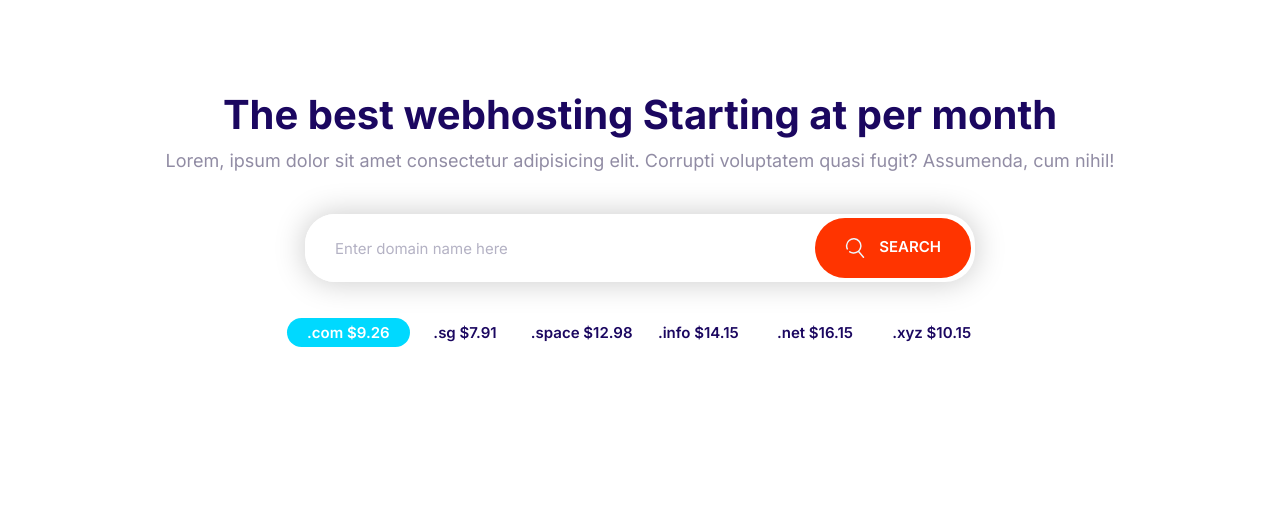
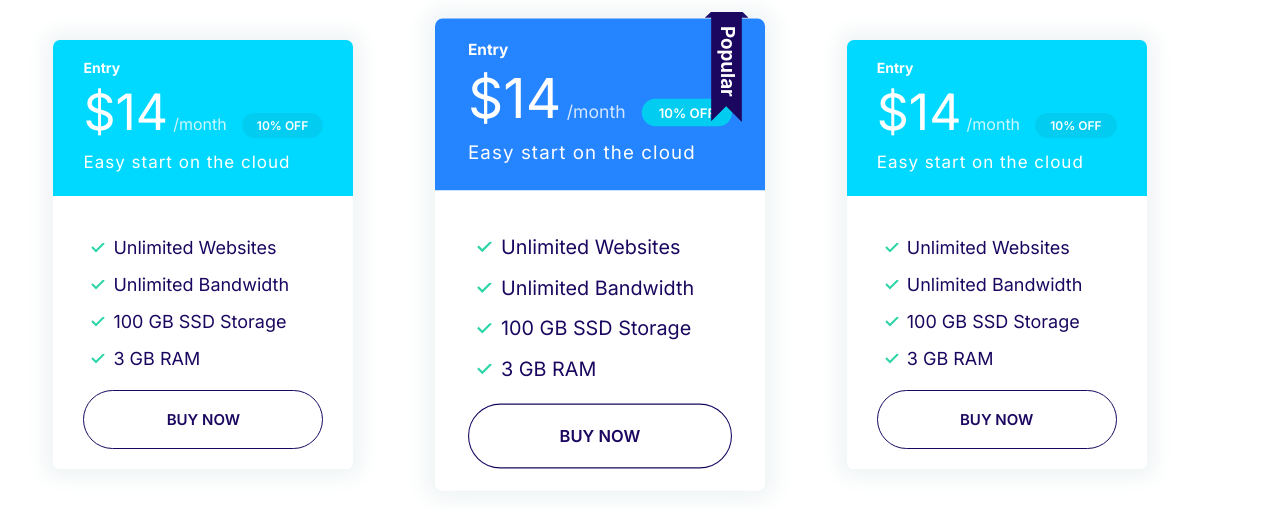
Before and after one commit to erutuzz/First-font-end-exercise-from-Mosh, a plain HTML site: page index.html in a window 1280 px wide. Drawn offline with Linux system fonts and the light colour scheme.

Commit message:
Build the plan-block

```diff
--- a/css/style.css
+++ b/css/style.css
@@ -262,6 +262,7 @@ a {
 .card {
   border-radius: 7px;
   box-shadow: 0 0 20px 10px #f1f5f6;
+  transition: transform 0.3s ease-out;
   /* overflow: hidden; */
 }
 .card .badger {
@@ -285,6 +286,15 @@ a {
 .card--secondary .card__header {
   background-color: var(--color-secondary);
   color: #fff;
+}
+.card--popular {
+  transform: scale(1.1);
+}
+.card:hover {
+  transform: scale(1.05);
+}
+.card--popular:hover {
+  transform: scale(1.15);
 }
 .card--popular .card__header {
   position: relative;
@@ -615,3 +625,13 @@ a {
     white-space: nowrap;
   }
 }
+
+/* plan block */
+.block-plan {
+  margin: 4rem 3rem;
+  gap: 8rem 5rem;
+}
+.block-plan .card {
+  max-width: 500px;
+  margin: 0 auto;
+}
--- a/index.html
+++ b/index.html
@@ -15,31 +15,61 @@
     />
   </head>
   <body>
-    <section class="block container block__domain">
-      <header class="domain__header block__header">
-        <h2>The best webhosting Starting at per month</h2>
-        <p>
-          Lorem, ipsum dolor sit amet consectetur adipisicing elit. Corrupti
-          voluptatem quasi fugit? Assumenda, cum nihil!
-        </p>
-      </header>
-      <div class="input-group domain__input">
-        <input type="text" class="input" placeholder="Enter domain name here" />
-        <button class="btn btn--accent">
-          <svg class="icon icon--accent">
-            <use xlink:href="images/sprite.svg#search"></use>
-          </svg>
-          SEARCH
-        </button>
+    <section class="grid block-plan container grid--1x3">
+      <div class="card card--secondary">
+        <header class="card__header">
+          <h3 class="plan__name">Entry</h3>
+          <span class="plan__billing-price">$14</span>
+          <span class="plan__billing-cycle">/month</span>
+          <span class="badger badger--secondary badger--small">10% OFF</span>
+          <span class="plan__description">Easy start on the cloud</span>
+        </header>
+        <div class="card__body">
+          <ul class="list list--tick">
+            <li class="list__item">Unlimited Websites</li>
+            <li class="list__item">Unlimited Bandwidth</li>
+            <li class="list__item">100 GB SSD Storage</li>
+            <li class="list__item">3 GB RAM</li>
+          </ul>
+          <button class="btn btn--outline btn--block">BUY NOW</button>
+        </div>
       </div>
-      <ul class="list grid domain__pricing">
-        <li><span class="badger badger--secondary">.com $9.26</span></li>
-        <li>.sg $7.91</li>
-        <li>.space $12.98</li>
-        <li>.info $14.15</li>
-        <li>.net $16.15</li>
-        <li>.xyz $10.15</li>
-      </ul>
+      <div class="card card--primary card--popular">
+        <header class="card__header">
+          <h3 class="plan__name">Entry</h3>
+          <span class="plan__billing-price">$14</span>
+          <span class="plan__billing-cycle">/month</span>
+          <span class="badger badger--secondary badger--small">10% OFF</span>
+          <span class="plan__description">Easy start on the cloud</span>
+        </header>
+        <div class="card__body">
+          <ul class="list list--tick">
+            <li class="list__item">Unlimited Websites</li>
+            <li class="list__item">Unlimited Bandwidth</li>
+            <li class="list__item">100 GB SSD Storage</li>
+            <li class="list__item">3 GB RAM</li>
+          </ul>
+          <button class="btn btn--outline btn--block">BUY NOW</button>
+        </div>
+      </div>
+      <div class="card card--secondary">
+        <header class="card__header">
+          <h3 class="plan__name">Entry</h3>
+          <span class="plan__billing-price">$14</span>
+          <span class="plan__billing-cycle">/month</span>
+          <span class="badger badger--secondary badger--small">10% OFF</span>
+          <span class="plan__description">Easy start on the cloud</span>
+        </header>
+        <div class="card__body">
+          <ul class="list list--tick">
+            <li class="list__item">Unlimited Websites</li>
+            <li class="list__item">Unlimited Bandwidth</li>
+            <li class="list__item">100 GB SSD Storage</li>
+            <li class="list__item">3 GB RAM</li>
+          </ul>
+          <button class="btn btn--outline btn--block">BUY NOW</button>
+        </div>
+      </div>
     </section>
     <script src="js/main.js"></script>
   </body>
```
Also changed, not shown: components/block-plan.html (added, +56 -0 lines).
